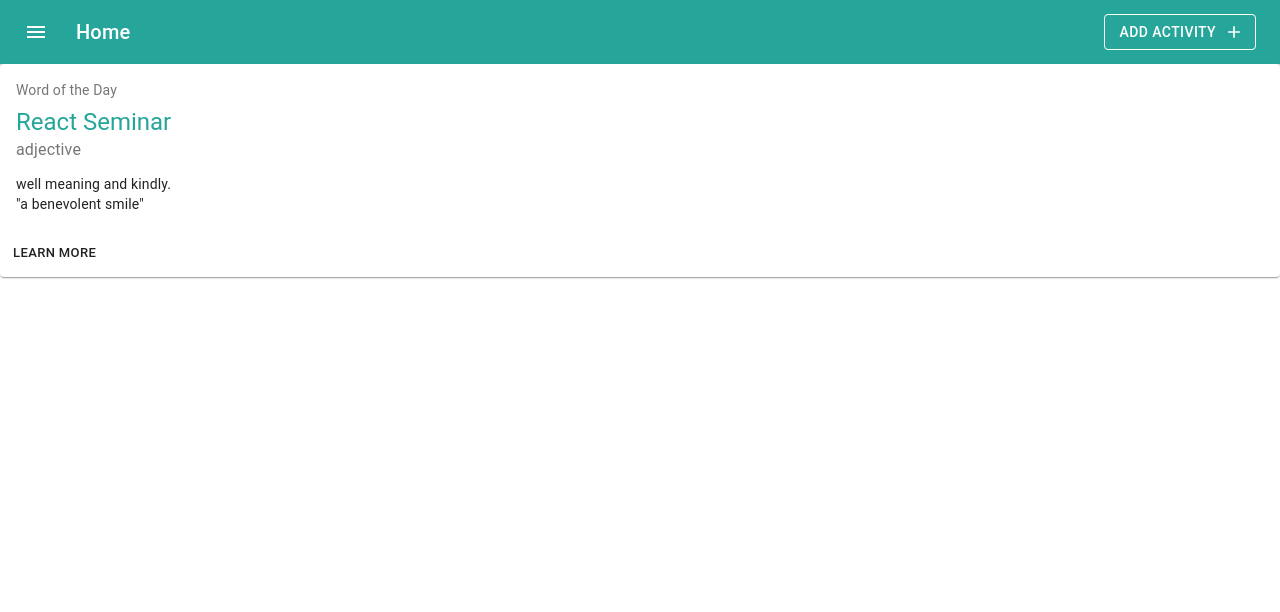
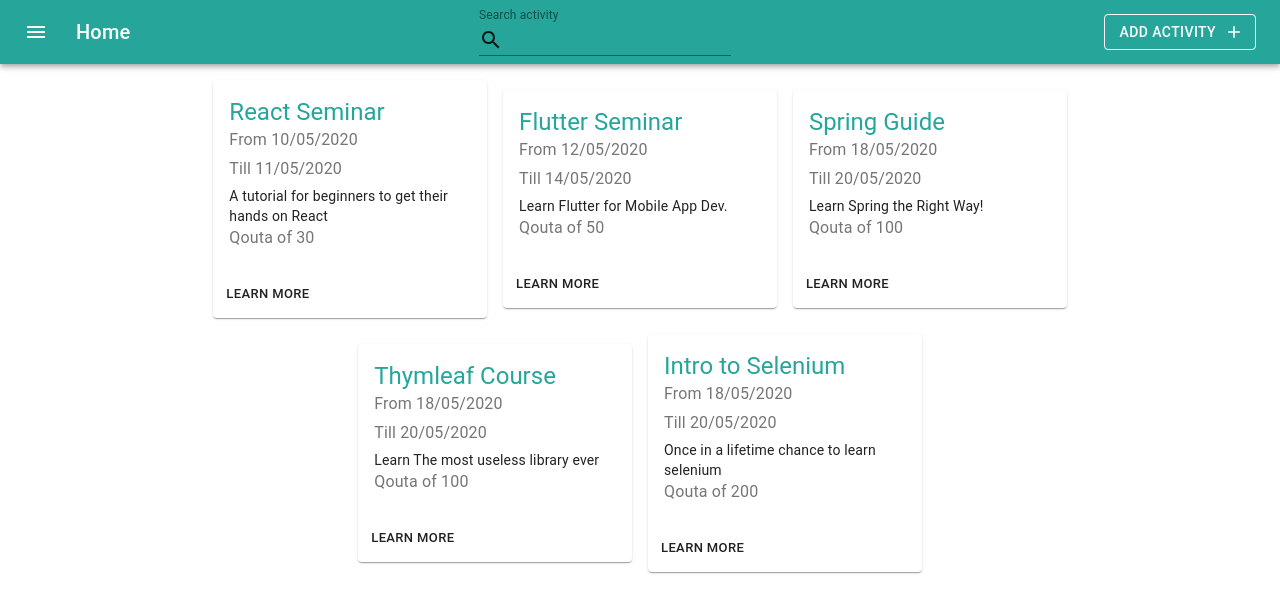
Before and after one commit to BalajSaleem/Eventicle, a React (Create React App) app: page /Home in a window 1280 px wide. Shown: the top 612 px of the page. Built offline with nearby package versions, Linux system fonts and the light colour scheme.

Commit message:
search implemented

```diff
--- a/src/Components/Activity/ActivityCard.jsx
+++ b/src/Components/Activity/ActivityCard.jsx
@@ -8,7 +8,7 @@
 
 const useStyles = makeStyles({
   root: {
-    minWidth: 275,
+    minWidth: 200,
   },
   bullet: {
     display: 'inline-block',
@@ -19,7 +19,7 @@
     fontSize: 14,
   },
   pos: {
-    marginBottom: 12,
+    marginBottom: 5,
   },
 });
 
@@ -30,19 +30,20 @@
   return (
     <Card className={classes.root}>
       <CardContent>
-        <Typography className={classes.title} color="textSecondary" gutterBottom>
-          Word of the Day
-        </Typography>
         <Typography variant="h5" component="h2" color="primary">
           {activity.name}
         </Typography>
         <Typography className={classes.pos} color="textSecondary">
-          adjective
+          From {activity.startDate}
+        </Typography>
+        <Typography className={classes.pos} color="textSecondary">
+          Till {activity.endDate}
         </Typography>
         <Typography variant="body2" component="p">
-          well meaning and kindly.
-          <br />
-          {'"a benevolent smile"'}
+          {activity.description}
+        </Typography>
+        <Typography className={classes.pos} color="textSecondary">
+          Qouta of {activity.qouta}
         </Typography>
       </CardContent>
       <CardActions>
--- /dev/null
+++ b/src/Components/Activity/Content.jsx
@@ -0,0 +1,30 @@
+import React from 'react'
+import { Grid } from '@material-ui/core';
+import ActivityCard from './ActivityCard'
+import { makeStyles } from '@material-ui/core/styles';
+
+
+const useStyles = makeStyles((theme) => ({
+    item: {
+        //margin: theme.spacing(1)
+  },
+}));
+
+
+function Content({ query, activities }) {
+    const classes = useStyles();
+    let filteredActivities = activities.filter((activity) => {
+        return activity.name.indexOf(query) !== -1;
+    });
+    const activityList = filteredActivities.map( activity =>
+    <Grid key={activity.id} item xs={4} className={classes.item}>
+        <ActivityCard activity={activity} />
+    </Grid> ); //Then map these to the cards
+    return (
+        <Grid item container spacing={2} alignItems="center" justify="center">
+            {activityList}
+        </Grid>
+    );
+}
+
+export default Content;
--- a/src/Components/Activity/Home.jsx
+++ b/src/Components/Activity/Home.jsx
@@ -1,25 +1,57 @@
 import React, { Component } from 'react';
-import ActivityCard from './ActivityCard'
+import Content from './Content'
 import Navbar from './Navbar'
 import { Grid } from '@material-ui/core';
+import { Box } from '@material-ui/core';
+
 
 class Home extends Component {
+
+
+    getSearch(val){
+        this.setState({
+            search: val
+        })
+        console.log(this.state.search)
+    }
+
+
     constructor(props) {
         super(props);
-        this.state = {  }
+        this.getSearch = this.getSearch.bind(this);
+        this.state = { search: ""  }
     }
     render() {
 
-        const activity = {name: "React Seminar", startDate: "10/05/2020", endDate: "11/05/2020", qouta: 30,
-        description: "A tutorial for beginners to get their hands on React", location: null}
+        const activities = [
+            {id:1, name: "React Seminar", startDate: "10/05/2020", endDate: "11/05/2020", qouta: 30,
+            description: "A tutorial for beginners to get their hands on React", location: null},
 
+            {id:2, name: "Flutter Seminar", startDate: "12/05/2020", endDate: "14/05/2020", qouta: 50,
+            description: "Learn Flutter for Mobile App Dev.", location: null},
+
+            {id:3 , name: "Spring Guide", startDate: "18/05/2020", endDate: "20/05/2020", qouta: 100,
+            description: "Learn Spring the Right Way!", location: null},
+
+            {id:4 , name: "Thymleaf Course", startDate: "18/05/2020", endDate: "20/05/2020", qouta: 100,
+            description: "Learn The most useless library ever", location: null},
+
+            {id:5 , name: "Intro to Selenium", startDate: "18/05/2020", endDate: "20/05/2020", qouta: 200,
+            description: "Once in a lifetime chance to learn selenium", location: null},
+
+        ]
         return (
             <Grid container direction="column">
                 <Grid item>
-                    <Navbar />
+                    <Navbar searchFunc={this.getSearch} />
                 </Grid>
-                <Grid>
-                    <ActivityCard activity={activity} />
+                <Grid item container>
+                    <Grid item xs={2}></Grid>
+                    <Grid item xs={8}>
+                        <Box m={2}/>
+                        <Content query={this.state.search} activities={activities}/>
+                    </Grid>
+                    <Grid item xs={2}></Grid>
                 </Grid>
             </Grid>
 
--- a/src/Components/Activity/Navbar.jsx
+++ b/src/Components/Activity/Navbar.jsx
@@ -7,6 +7,10 @@
 import IconButton from '@material-ui/core/IconButton';
 import MenuIcon from '@material-ui/icons/Menu';
 import AddIcon from '@material-ui/icons/Add';
+import TextField from '@material-ui/core/TextField';
+import InputAdornment from '@material-ui/core/InputAdornment';
+import SearchIcon from '@material-ui/icons/Search';
+import { grey } from '@material-ui/core/colors';
 
 const useStyles = makeStyles((theme) => ({
   root: {
@@ -19,9 +23,17 @@
   title: {
     flexGrow: 1,
   },
+  btn: {
+    marginLeft: theme.spacing(3)
+  },
+  search:{
+    marginBottom: theme.spacing(1),
+    marginTop: theme.spacing(1),
+    color: grey
+  }
 }));
 
-function Navbar() {
+function Navbar(props) {
   const classes = useStyles();
 
   return (
@@ -34,7 +46,17 @@
           <Typography variant="h6" className={classes.title}>
             Home
           </Typography>
-          <Button variant="outlined" color="inherit" endIcon={<AddIcon/>}>Add Activity</Button>
+          <TextField className={classes.search} color="inherit"  label="Search activity" variant="standard"
+          onChange = {(e)=>props.searchFunc(e.target.value)}
+          InputProps={{
+          startAdornment: (
+            <InputAdornment position="start">
+              <SearchIcon />
+            </InputAdornment>
+          ),
+        }} />
+          <div className={classes.title}/>
+          <Button className={classes.btn} variant="outlined" color="inherit" endIcon={<AddIcon/>}>Add Activity</Button>
         </Toolbar>
       </AppBar>
     </div>
```
